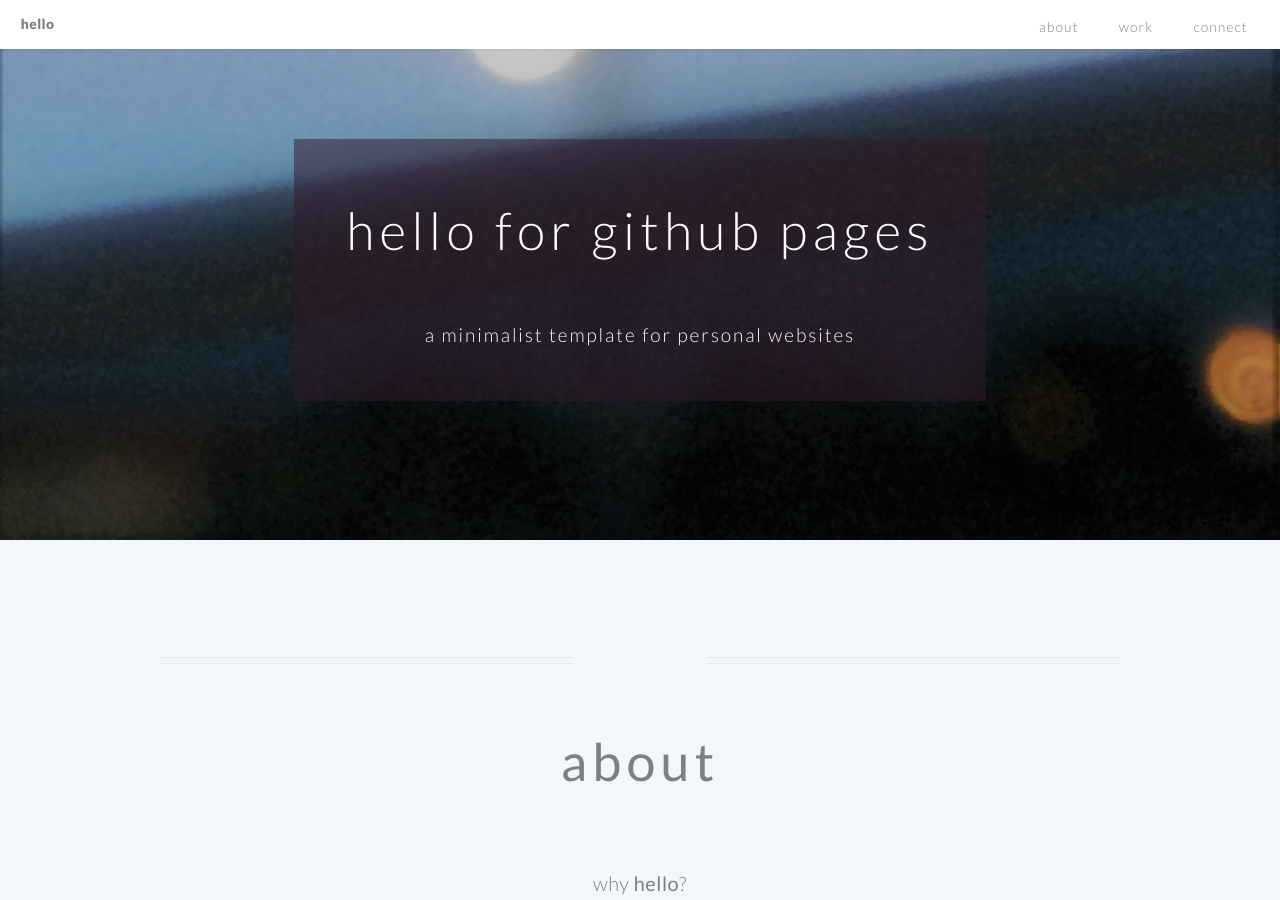
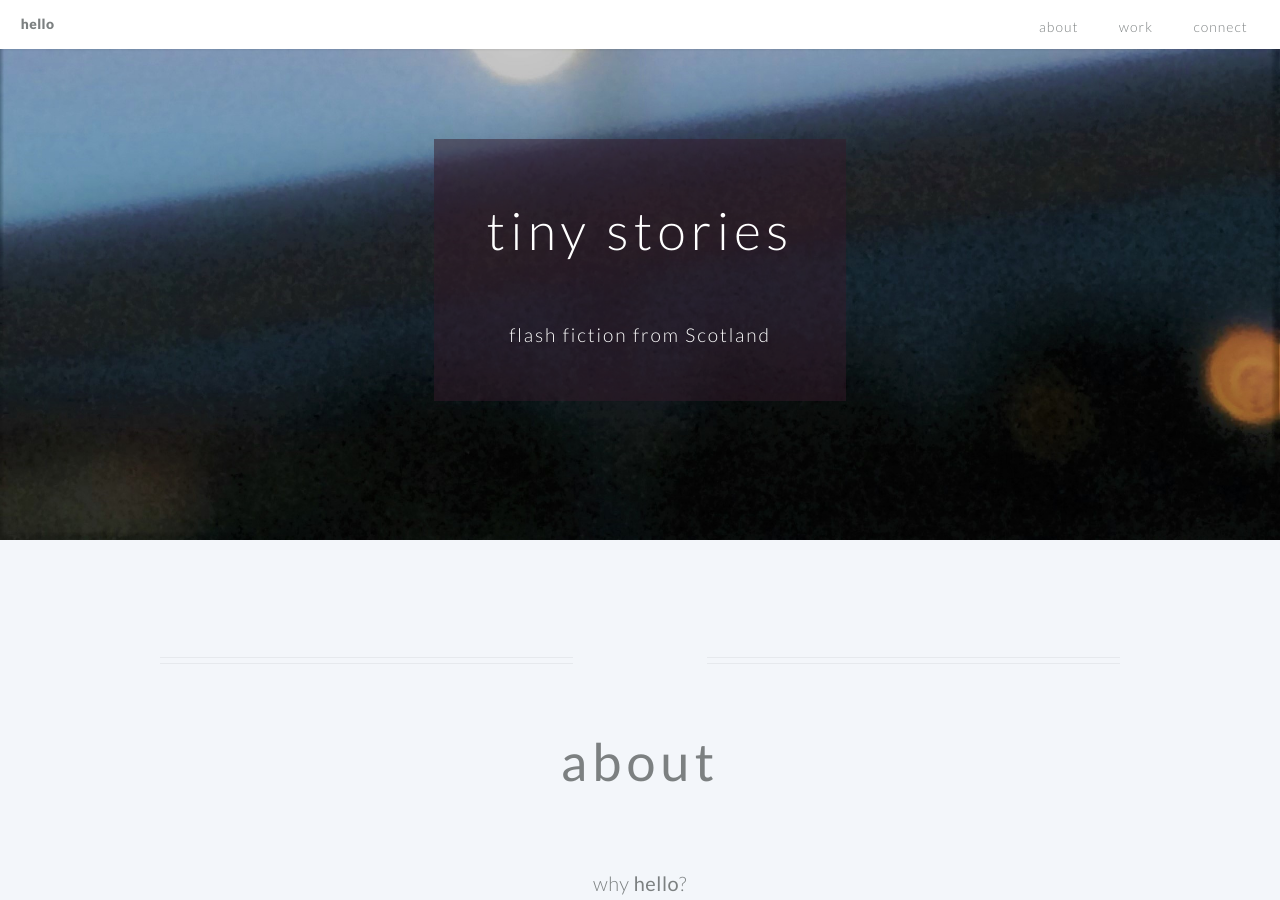
Before and after one commit to tinystories/tinystories.github.io, a Jekyll site: the page built from index.md, in a window 1280 px wide and 900 px high. Built offline with Jekyll 4.4.1, drawn with Linux system fonts in a browser that asks for light colours.

Commit message:
Update index.md
Update banner text

```diff
--- a/index.md
+++ b/index.md
@@ -4,8 +4,8 @@ layout: hello-default
 # using Markdown language, you can customize the following variables!
 
 # these variables are required -------------------------------
-banner_title: hello for github pages
-banner_subtitle: a minimalist template for personal websites
+banner_title: tiny stories
+banner_subtitle: flash fiction from Scotland
 background_image: /images/background.jpeg
 
 # all of the following variables are optional -----------------
```
